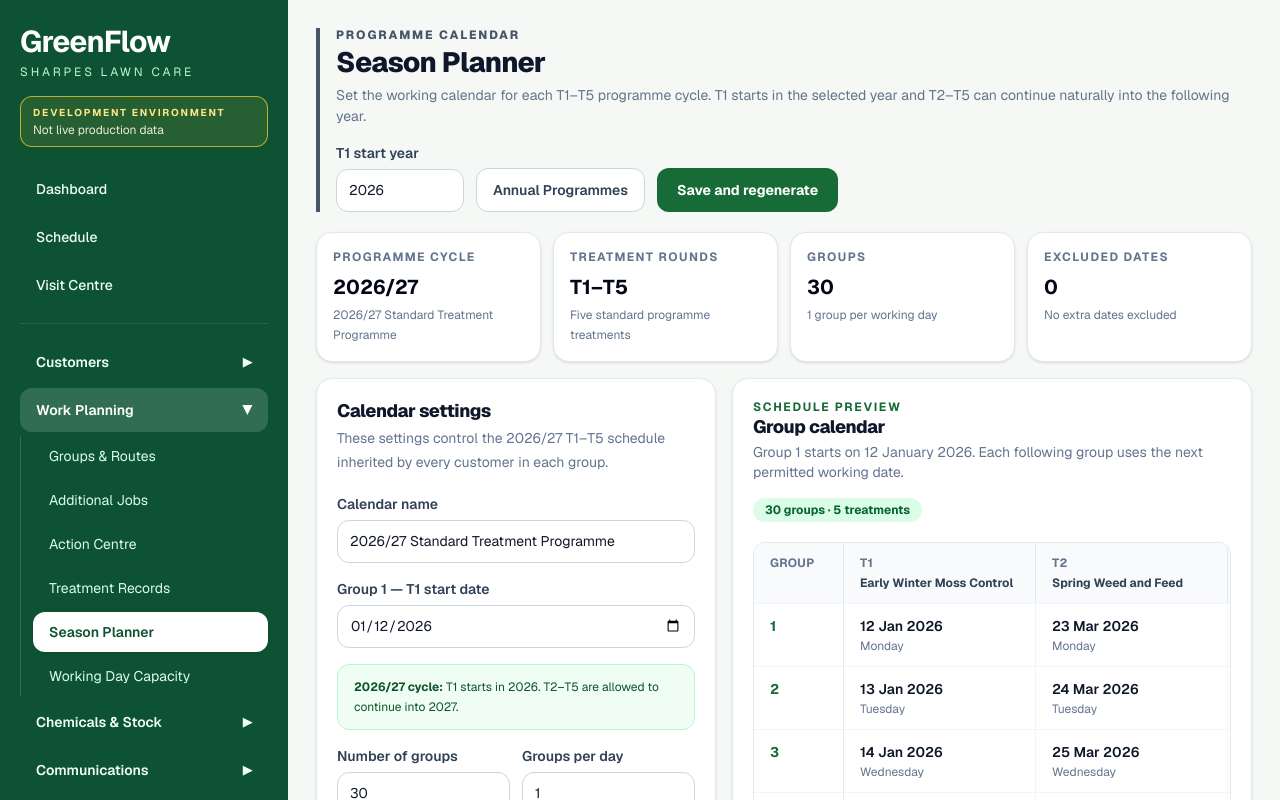
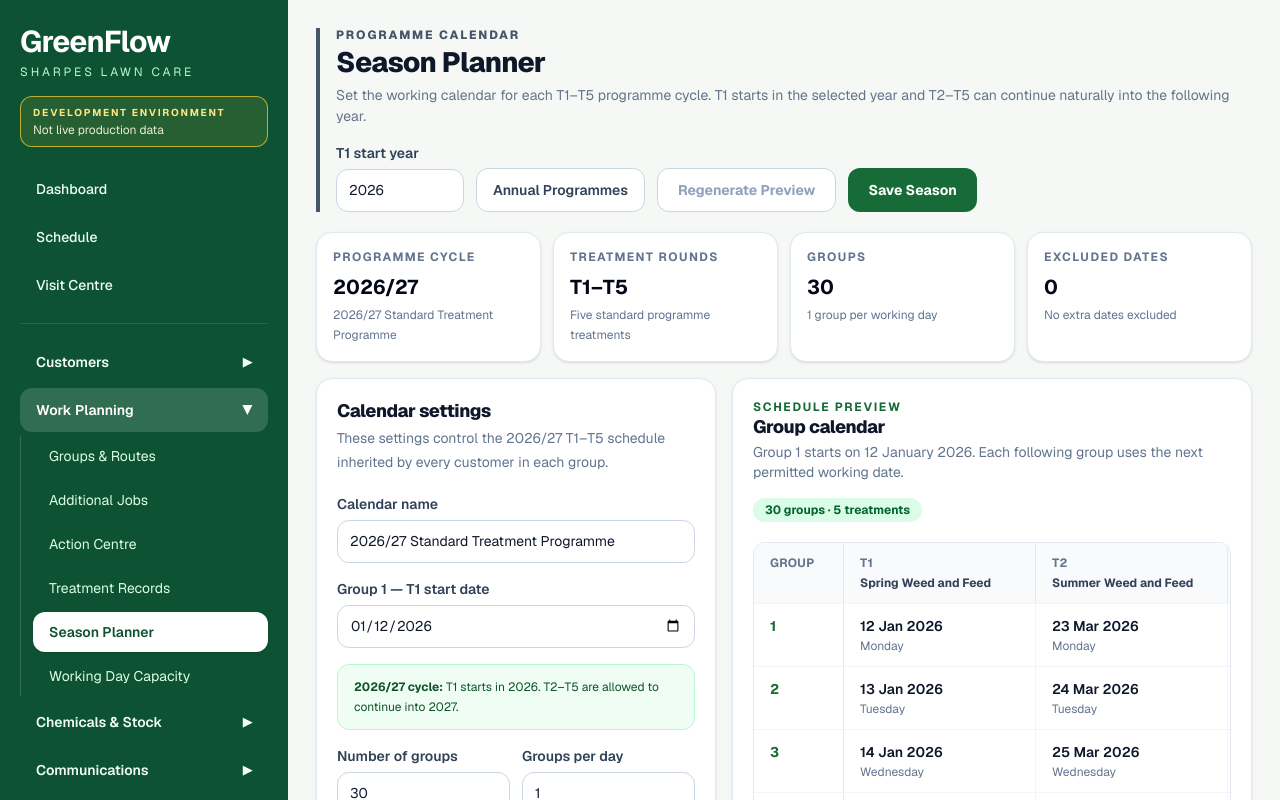
Before and after one commit to sharpeslawncare/greenflow, a Next.js app in the folder frontend/: page /season-planner in a window 1280 px wide. Built offline with nearby package versions, Linux system fonts and the light colour scheme; no server answers.

Commit message:
Improve season planner preview workflow and treatment defaults

```diff
--- a/frontend/app/season-planner/page.tsx
+++ b/frontend/app/season-planner/page.tsx
@@ -11,6 +11,7 @@ import {
 
 import { AppShell } from "@/components/app-shell";
 import {
+  generateSeasonDates,
   getSeasonCycleLabel,
   isDateInSeasonCycle,
   type SeasonCalendar,
@@ -54,6 +55,9 @@ export default function SeasonPlannerPage() {
     useState<SeasonCalendar | null>(
       null,
     );
+
+  const [previewStale, setPreviewStale] =
+    useState(false);
 
   const [excludedDate, setExcludedDate] =
     useState("");
@@ -118,6 +122,7 @@ export default function SeasonPlannerPage() {
       setDraft(
         cloneSeason(selectedSeason),
       );
+      setPreviewStale(false);
       return;
     }
 
@@ -128,6 +133,7 @@ export default function SeasonPlannerPage() {
     setDraft(
       cloneSeason(created),
     );
+    setPreviewStale(false);
   }, [
     ready,
     requestedYearResolved,
@@ -152,11 +158,24 @@ export default function SeasonPlannerPage() {
       current: SeasonCalendar,
     ) => SeasonCalendar,
   ) {
+    setPreviewStale(true);
     setDraft((current) =>
       current
         ? updater(current)
         : current,
     );
+  }
+
+  function regeneratePreview() {
+    if (!draft) {
+      return;
+    }
+
+    const regenerated =
+      generateSeasonDates(draft);
+
+    setDraft(regenerated);
+    setPreviewStale(false);
   }
 
   function updateRoundName(
@@ -275,6 +294,14 @@ export default function SeasonPlannerPage() {
 
   function savePlanner() {
     if (!draft) {
+      return;
+    }
+
+    if (previewStale) {
+      showMessage(
+        "Regenerate the preview before saving the season.",
+        "error",
+      );
       return;
     }
 
@@ -452,7 +479,7 @@ export default function SeasonPlannerPage() {
     showMessage(
       `${getSeasonCycleLabel(
         cleanedDraft.year,
-      )} programme calendar saved and regenerated.`,
+      )} programme calendar saved.`,
     );
 
     if (openedForNextCycle) {
@@ -574,10 +601,19 @@ export default function SeasonPlannerPage() {
 
               <button
                 type="button"
+                onClick={regeneratePreview}
+                disabled={!previewStale}
+                className="h-11 rounded-xl border border-[#176b37] bg-white px-5 text-sm font-bold text-[#176b37] hover:bg-green-50 disabled:cursor-not-allowed disabled:border-slate-300 disabled:text-slate-400 disabled:hover:bg-white"
+              >
+                Regenerate Preview
+              </button>
+              <button
+                type="button"
                 onClick={savePlanner}
-                className="h-11 rounded-xl bg-[#176b37] px-5 text-sm font-bold text-white hover:bg-[#125b2f]"
+                disabled={previewStale}
+                className="h-11 rounded-xl bg-[#176b37] px-5 text-sm font-bold text-white hover:bg-[#125b2f] disabled:cursor-not-allowed disabled:bg-slate-300 disabled:text-slate-500 disabled:hover:bg-slate-300"
               >
-                Save and regenerate
+                Save Season
               </button>
             </div>
           </header>
@@ -595,7 +631,7 @@ export default function SeasonPlannerPage() {
                   </h2>
 
                   <p className="mt-2 text-sm leading-6 text-amber-900">
-                    T4 has been completed in the current programme. Review the new T1–T5 dates here, then use <strong>Save and regenerate</strong>. The current T5 stays in place while the following T1 becomes known.
+                    T4 has been completed in the current programme. Review the new T1–T5 dates here, then use <strong>Save Season</strong>. The current T5 stays in place while the following T1 becomes known.
                   </p>
                 </div>
 
@@ -954,7 +990,8 @@ export default function SeasonPlannerPage() {
                     <p className="mt-1 text-sm text-slate-500">
                       Group 1 starts on{" "}
                       {formatDate(
-                        draft.firstGroupStartDate,
+                        sortedGroupDates[0]?.treatmentDates[0] ??
+                          draft.firstGroupStartDate,
                       )}
                       . Each following group uses the
                       next permitted working date.
--- a/frontend/lib/standard-treatments.ts
+++ b/frontend/lib/standard-treatments.ts
@@ -7,27 +7,27 @@ export type StandardTreatment = {
 export const STANDARD_TREATMENTS: readonly StandardTreatment[] = [
   {
     visitNumber: 1,
-    treatmentName: "Early Winter Moss Control",
+    treatmentName: "Spring Weed and Feed",
     gapAfterPreviousDays: 0,
   },
   {
     visitNumber: 2,
-    treatmentName: "Spring Weed and Feed",
+    treatmentName: "Summer Weed and Feed",
     gapAfterPreviousDays: 70,
   },
   {
     visitNumber: 3,
-    treatmentName: "Summer Weed and Feed",
+    treatmentName: "Autumn Weed and Feed",
     gapAfterPreviousDays: 70,
   },
   {
     visitNumber: 4,
-    treatmentName: "Autumn Weed and Feed",
+    treatmentName: "Winter Moss Control 1",
     gapAfterPreviousDays: 70,
   },
   {
     visitNumber: 5,
-    treatmentName: "Winter Moss Control",
+    treatmentName: "Winter Moss Control 2",
     gapAfterPreviousDays: 70,
   },
 ];
```
